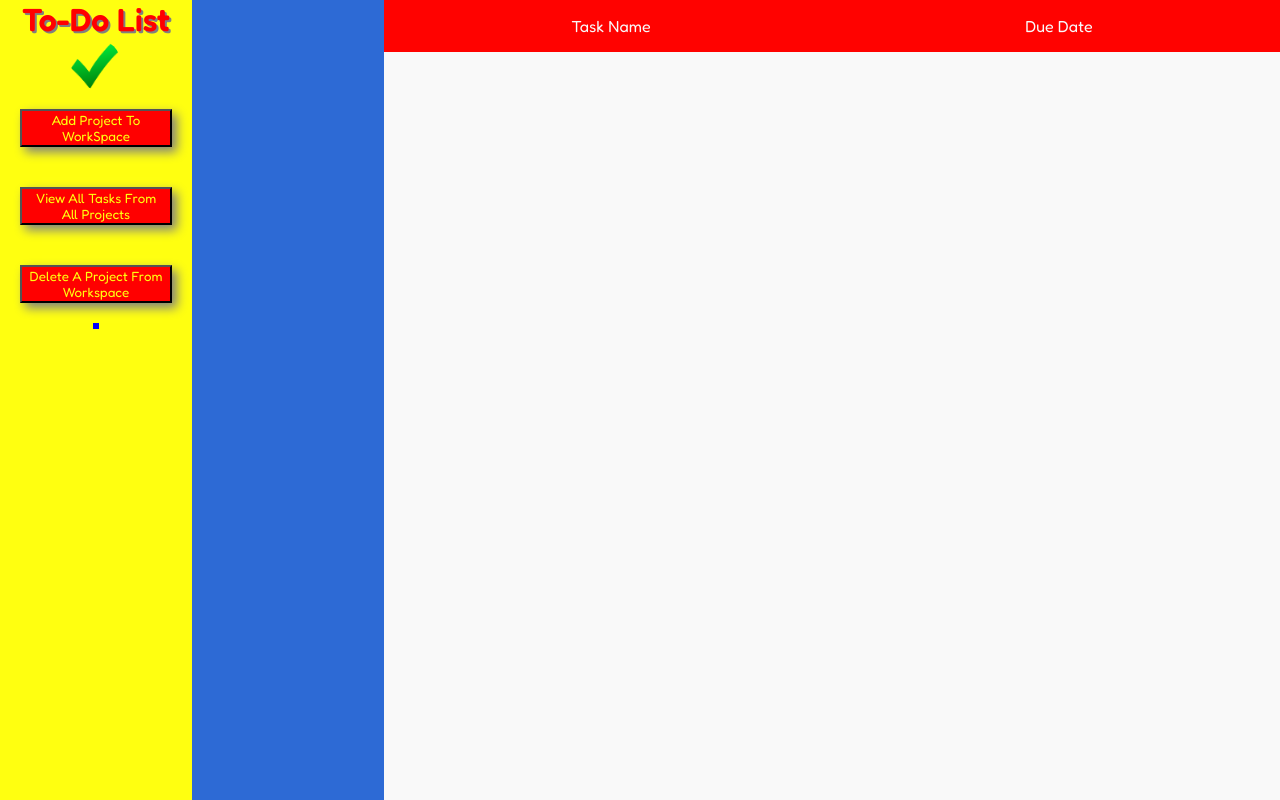
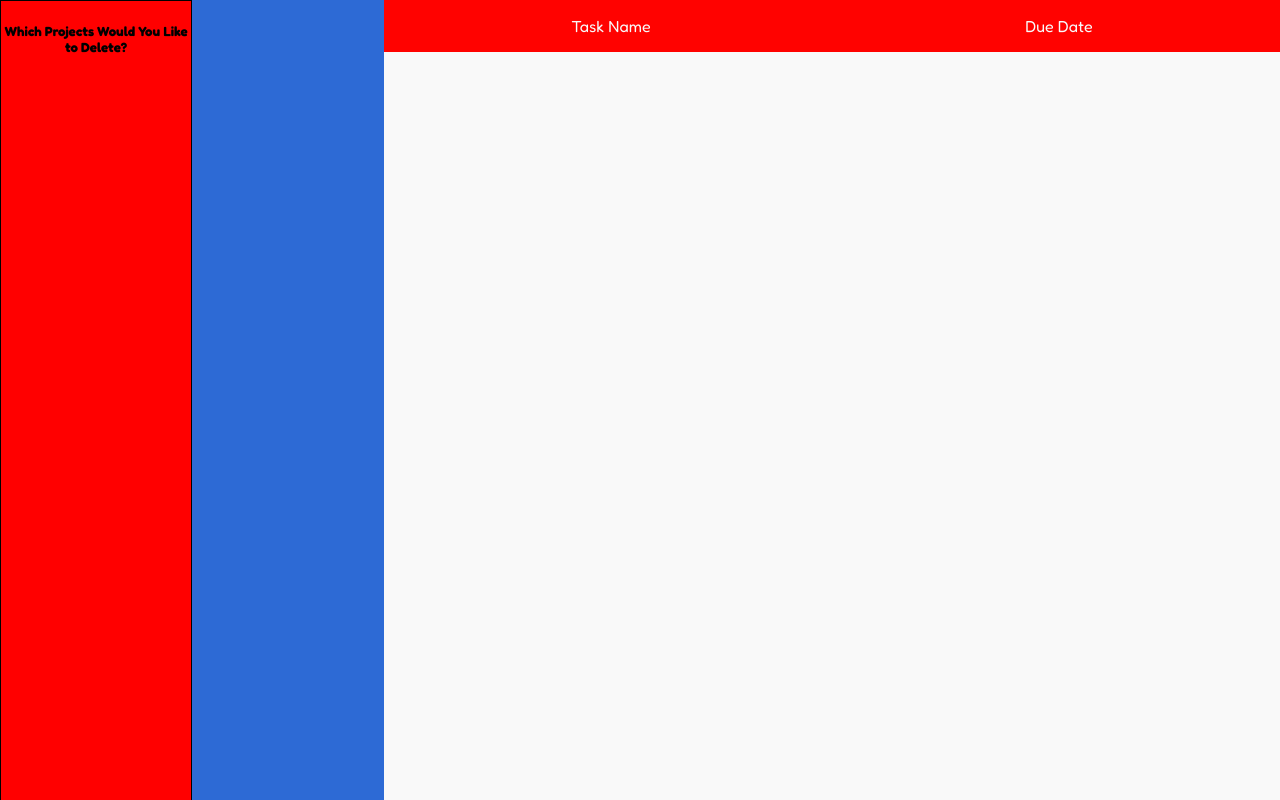
Before and after one commit to IguanasEverywhere/todo, a website with bundled scripts: page dist/index.html in a window 1280 px wide. Both pictures are taken after a click on the button "Delete A Project From Workspace". Built offline with nearby package versions, Linux system fonts and the light colour scheme.

Commit message:
Bug fixes and styling for delete projects option

```diff
--- a/src/deleteProject.js
+++ b/src/deleteProject.js
@@ -8,12 +8,16 @@ const deleteProject = (projectName) => {
     let leftMenu = document.getElementById("leftMenu");
     const deleteMenu = document.createElement("div");
     deleteMenu.setAttribute("id", "deleteMenu");
-    deleteMenu.style.display = "flex";
+
+    const deleteMessage = document.createElement("h5");
+    deleteMessage.textContent = "Which Projects Would You Like to Delete?";
+    deleteMenu.appendChild(deleteMessage);
 
     const projectButtons = document.getElementsByClassName("projectNameBtn");
     let projectButtonsArray = Array.from(projectButtons);
     projectButtonsArray.forEach(btn => {
         let btnForDelete = document.createElement("button");
+        btnForDelete.classList.add("projectNameBtn");
         btnForDelete.textContent = btn.textContent;
         deleteMenu.appendChild(btnForDelete);
 
@@ -26,6 +30,10 @@ const deleteProject = (projectName) => {
 
             while (projectBtnHolder.firstChild) {
                 projectBtnHolder.removeChild(projectBtnHolder.firstChild);
+            }
+
+            while (deleteMenu.firstChild) {
+                deleteMenu.removeChild(deleteMenu.firstChild);
             }
 
             projectArray.forEach(project => {
--- a/src/style.css
+++ b/src/style.css
@@ -223,5 +223,20 @@ body {
 }
 
 #deleteMenu {
-    border: 3px solid blue;
+    border: 1px solid black;
+    display: flex;
+    flex-direction: column;
+    align-items: center;
+    background-color: #ff0000;
+    text-align: center;
+    position: absolute;
+    height: 100%;
+
+    animation-name: deleteMenuAnimation;
+    animation-duration: 1s;
 }
+
+@keyframes deleteMenuAnimation {
+    from {left: -200px;}
+    to {left: 0;}
+}
```
Also changed, not shown: dist/main.js.
